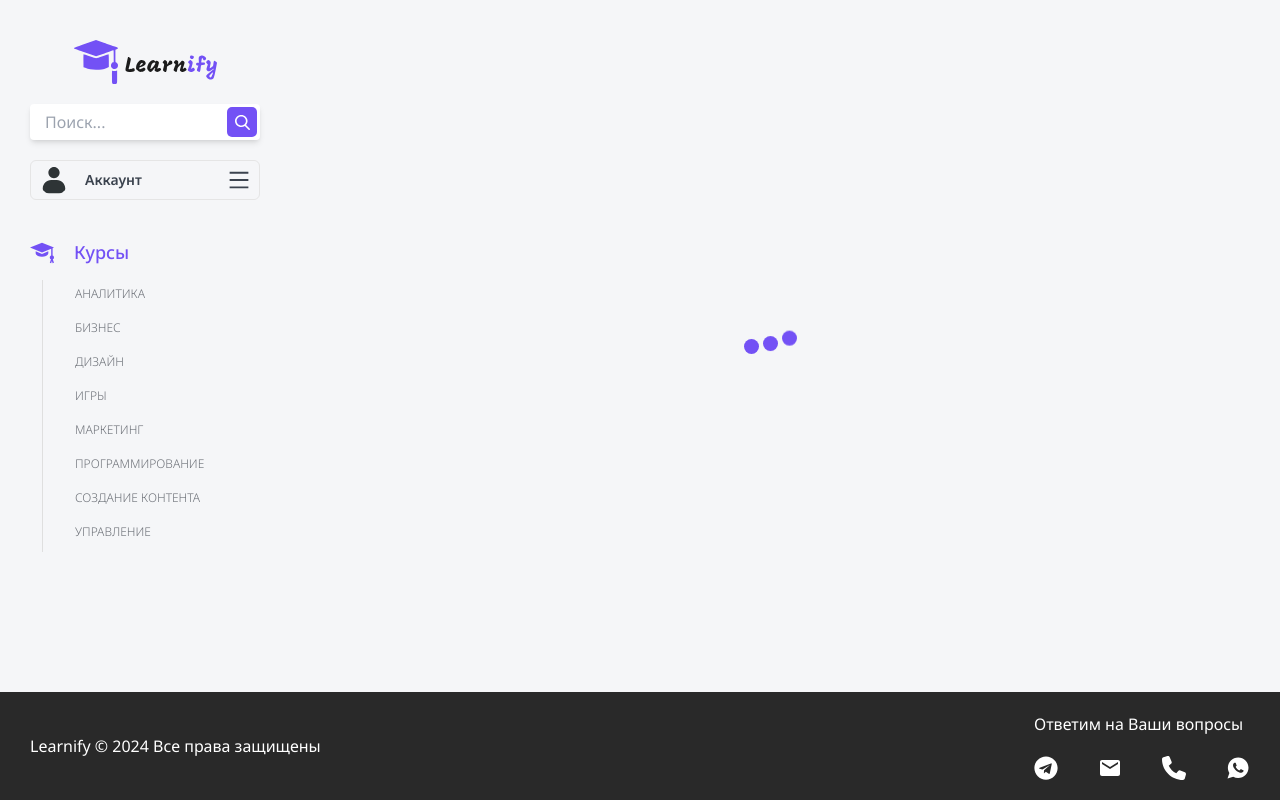
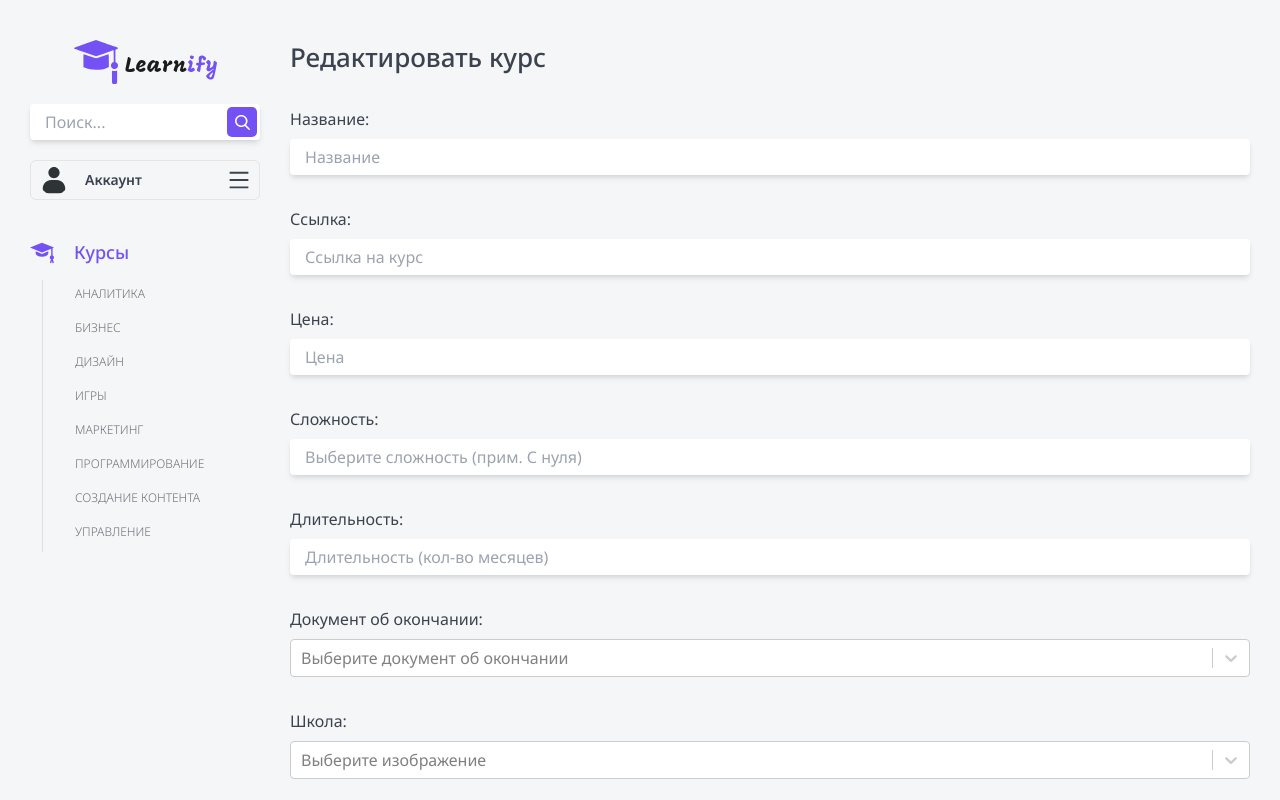
Before and after one commit to aBratashin/Learnify, a Next.js app: page /edit in a window 1280 px wide. Shown: the top 800 px of the page. Built offline with nearby package versions, Linux system fonts and the light colour scheme; no server answers.

Commit message:
change page

```diff
--- a/app/edit/page.tsx
+++ b/app/edit/page.tsx
@@ -28,15 +28,15 @@ const Edit = () => {
 		}
 	)
 
-	if (isLoading) {
-		return <Spinner />
-	}
+	// if (isLoading) {
+	// 	return <Spinner />
+	// }
 
-	if (!data?.course) {
-		return <NotFound />
-	}
+	// if (!data?.course) {
+	// 	return <NotFound />
+	// }
 
-	return <CourseForm edit course={data.course} />
+	return <CourseForm edit course={data?.course} />
 }
 
 export default Edit
```
